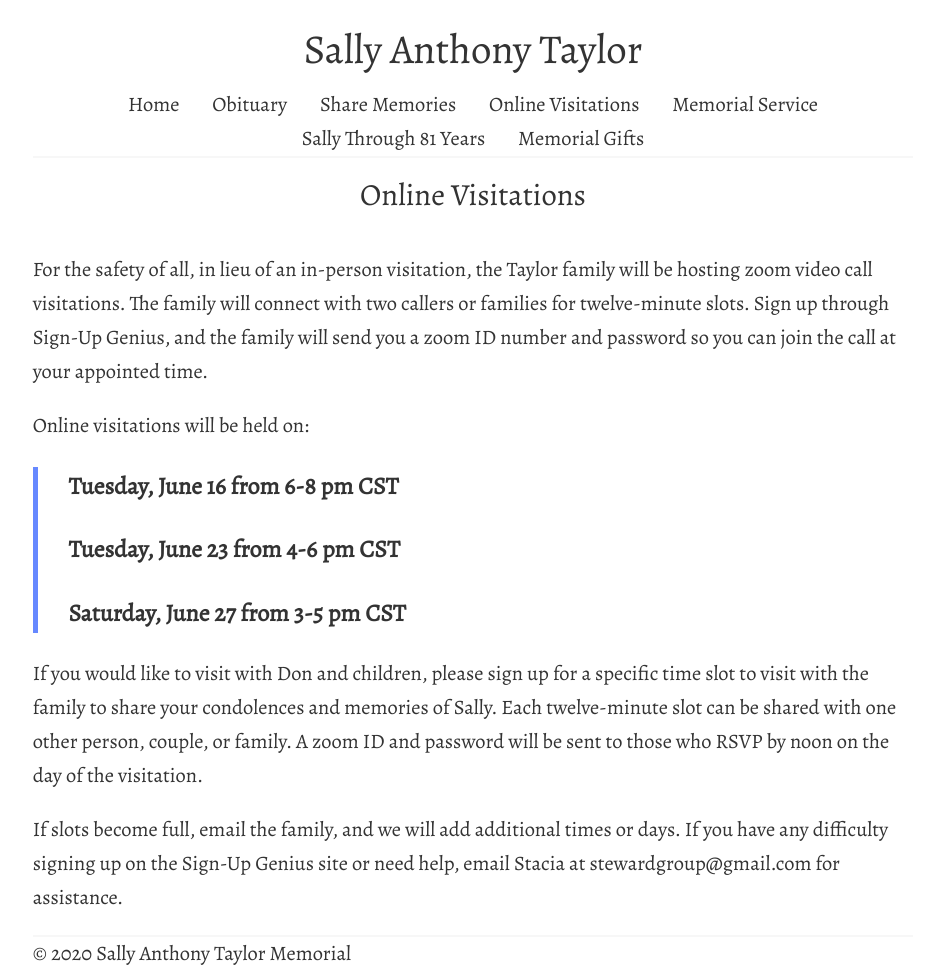
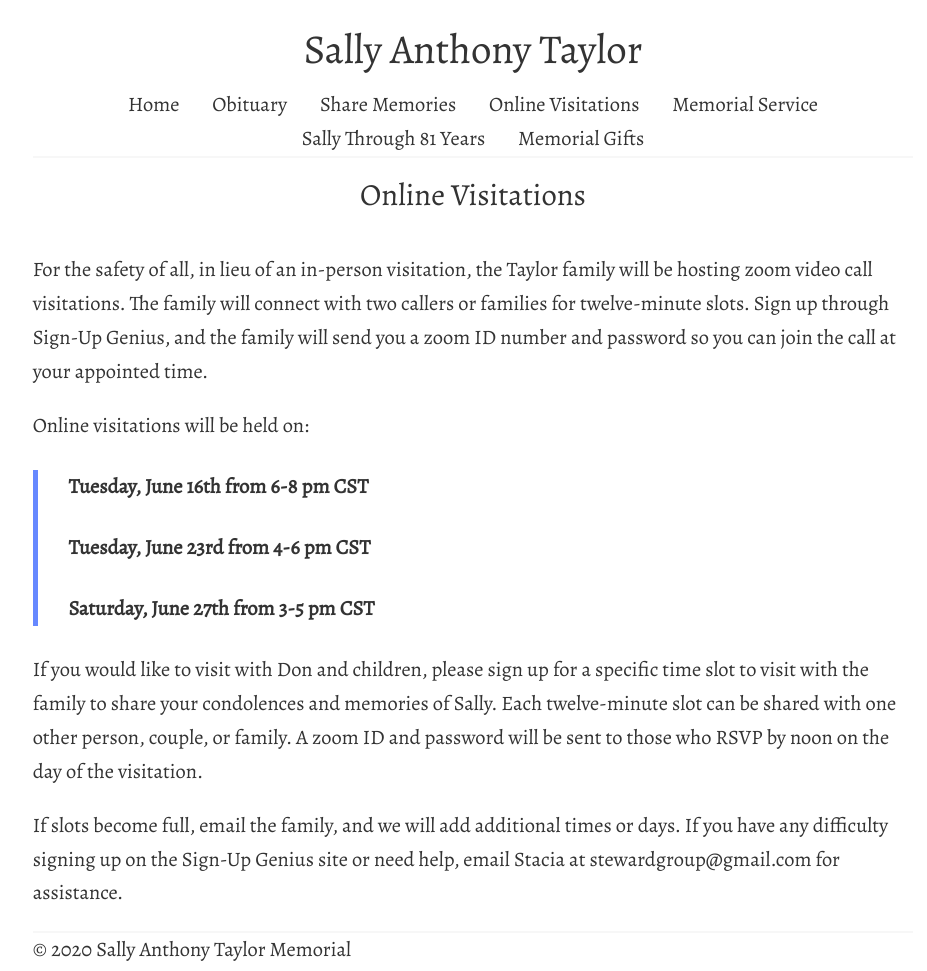
Before and after one commit to tsteward/www.sallyanthonytaylor.com, a Jekyll site: the page built from online-visitations.md, in a window 1280 px wide. Shown: the whole page, without its empty margins (167-1094 px from the left). Built offline with Jekyll 4.4.1, drawn with Linux system fonts in a browser that asks for light colours.

Commit message:
Update online-visitations.md

```diff
--- a/online-visitations.md
+++ b/online-visitations.md
@@ -5,9 +5,9 @@ title: "Online Visitations"
 For the safety of all, in lieu of an in-person visitation, the Taylor family will be hosting zoom video call visitations. The family will connect with two callers or families for twelve-minute slots. Sign up through Sign-Up Genius, and the family will send you a zoom ID number and password so you can join the call at your appointed time.
 
 Online visitations will be held on:
-> ### **Tuesday, June 16 from 6-8 pm CST**
-> ### **Tuesday, June 23 from 4-6 pm CST**
-> ### **Saturday, June 27 from 3-5 pm CST**
+> #### **Tuesday, June 16th from 6-8 pm CST**
+> #### **Tuesday, June 23rd from 4-6 pm CST**
+> #### **Saturday, June 27th from 3-5 pm CST**
 
 If you would like to visit with Don and children, please sign up for a specific time slot to visit with the family to share your condolences and memories of Sally. Each twelve-minute slot can be shared with one other person, couple, or family. A zoom ID and password will be sent to those who RSVP by noon on the day of the visitation.
 
```
